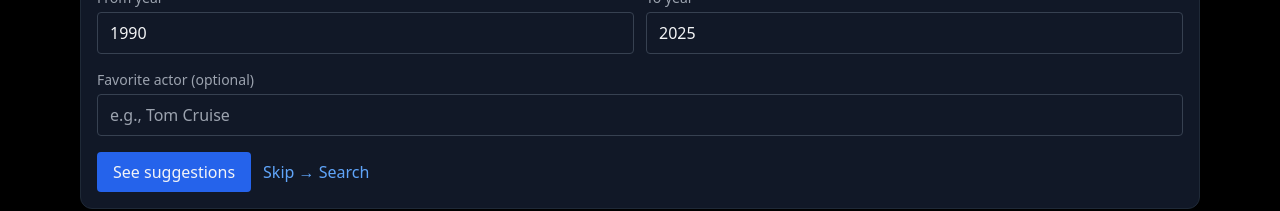
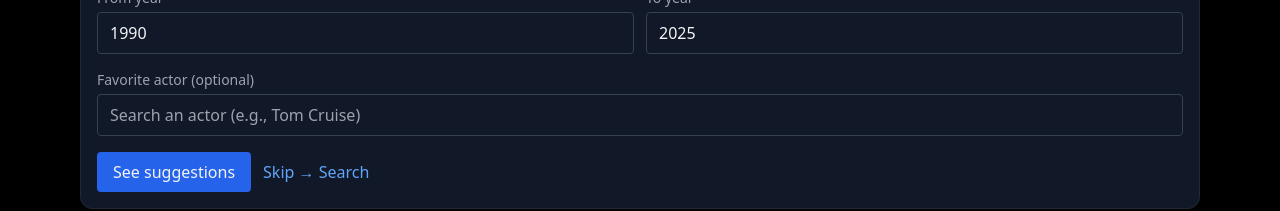
Before and after one commit to krantzkiduece/moviestwo, a Next.js app: page /onboarding in a window 1280 px wide. Shown: the part 352-563 px from the top of the page. Built offline with nearby package versions, Linux system fonts and the light colour scheme.

Commit message:
Update page.tsx

```diff
--- a/src/app/onboarding/page.tsx
+++ b/src/app/onboarding/page.tsx
@@ -1,5 +1,6 @@
 "use client";
 import { useMemo, useState } from "react";
+import ActorSelect from "../../components/ActorSelect";
 
 type MiniMovie = {
   id: number;
@@ -30,7 +31,11 @@ export default function OnboardingPage() {
   const [selected, setSelected] = useState<number[]>([]);
   const [fromYear, setFromYear] = useState(1990);
   const [toYear, setToYear] = useState(thisYear);
-  const [actorName, setActorName] = useState("");
+
+  // Actor selection via dropdown
+  const [actorName, setActorName] = useState<string>("");
+  const [actorPicked, setActorPicked] = useState<{ id: number; name: string } | null>(null);
+
   const [loading, setLoading] = useState(false);
   const [results, setResults] = useState<MiniMovie[]>([]);
   const [error, setError] = useState<string | null>(null);
@@ -39,6 +44,11 @@ export default function OnboardingPage() {
     setSelected((prev) =>
       prev.includes(id) ? prev.filter((g) => g !== id) : [...prev, id]
     );
+  };
+
+  const clearActor = () => {
+    setActorPicked(null);
+    setActorName("");
   };
 
   const fetchSuggestions = async () => {
@@ -50,7 +60,9 @@ export default function OnboardingPage() {
       if (selected.length) params.set("genres", selected.join(","));
       if (fromYear) params.set("fromYear", String(fromYear));
       if (toYear) params.set("toYear", String(toYear));
-      if (actorName.trim()) params.set("actorName", actorName.trim());
+      // Our suggest API accepts actorName; we pass the picked name from the dropdown
+      if (actorPicked?.name) params.set("actorName", actorPicked.name);
+
       const r = await fetch(`/api/tmdb/suggest?${params.toString()}`, { cache: "no-store" });
       const data = await r.json();
       if (!r.ok) throw new Error(data?.error || "Suggest failed");
@@ -118,16 +130,25 @@ export default function OnboardingPage() {
           </div>
         </div>
 
-        {/* Actor */}
+        {/* Actor dropdown */}
         <div>
           <label className="block text-sm text-gray-400 mb-1">Favorite actor (optional)</label>
-          <input
-            type="text"
-            placeholder="e.g., Tom Cruise"
-            value={actorName}
-            onChange={(e) => setActorName(e.target.value)}
-            className="w-full bg-gray-900 border border-gray-700 rounded px-3 py-2"
+          <ActorSelect
+            initialName={actorName}
+            onSelect={(p) => {
+              setActorPicked(p);
+              setActorName(p.name);
+            }}
+            placeholder="Search an actor (e.g., Tom Cruise)"
           />
+          {actorPicked && (
+            <div className="flex items-center gap-3 mt-2 text-sm">
+              <span className="text-gray-300">Selected: <span className="font-medium">{actorPicked.name}</span></span>
+              <button onClick={clearActor} className="text-blue-400 hover:text-blue-300">
+                Clear
+              </button>
+            </div>
+          )}
         </div>
 
         {/* Buttons */}
```
